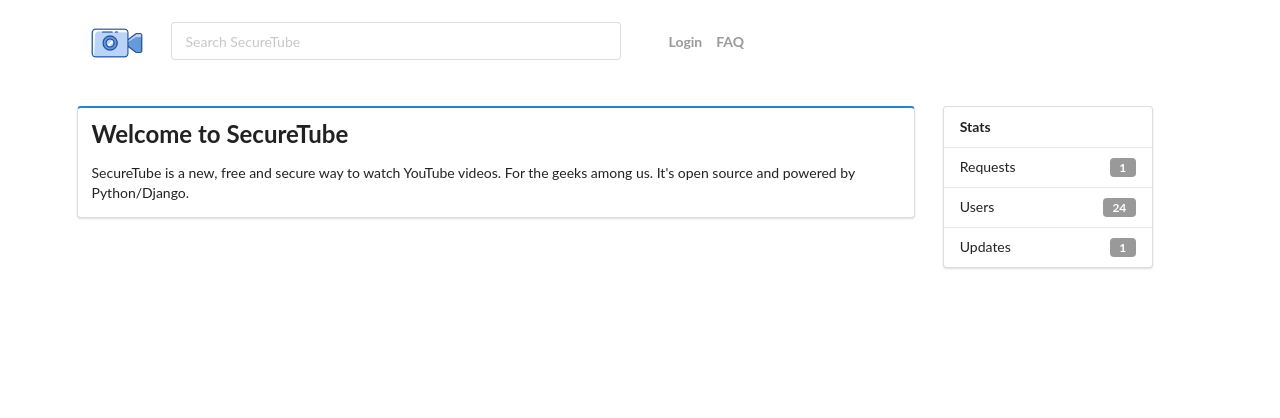
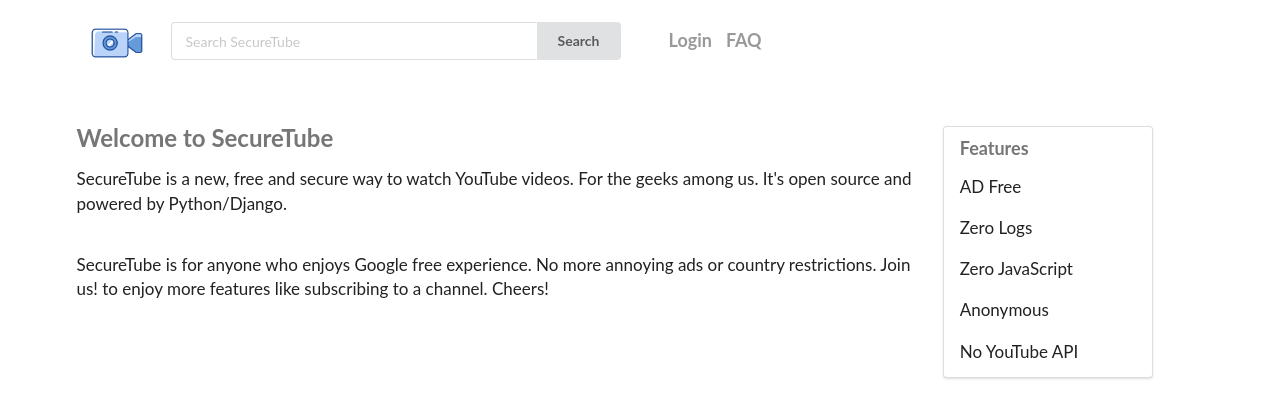
Before and after one commit to dnuka/securetube, a Django app: page / in a window 1280 px wide. Shown: the top 418 px of the page. Run offline with Django 3.2, Linux system fonts and the light colour scheme; some libraries are stand-ins or nearby versions.

Commit message:
minimal viable app

```diff
--- a/securetube/securetube.py
+++ b/securetube/securetube.py
@@ -1,7 +1,6 @@
 # securetube engine
 
 from urllib import request
-from pprint import pprint
 from bs4 import BeautifulSoup
 import youtube_dl
 
@@ -10,6 +9,14 @@
 
 def get_thumbnail(video_id):
 	return 'https://img.youtube.com/vi/{}/mqdefault.jpg'.format(video_id)
+
+
+def channel_info(url):
+	link = 'https://www.youtube.com/oembed?url={}&format=json'.format(url)
+	req = request.Request(link)
+	req.add_header("User-Agent", "36438")
+	with request.urlopen(req) as youtube:
+		pass
 
 
 def watch(url):
@@ -22,8 +29,8 @@
 		video = result['entries'][0]
 	else:
 		video = result
-		pprint(video['formats'])
-		print(len(video['formats']))
+		#pprint(video['formats'])
+		#print(len(video['formats']))
 		for vid in video['formats']:
 			if vid['vcodec'] == 'avc1.42001E':
 				return vid['url']
--- a/static/css/styles.css
+++ b/static/css/styles.css
@@ -7,6 +7,10 @@
 }
 
 .top_text {
-	font-size: 20px;
+	font-size: 30px;
 	font-weight: bold
 }
+
+.p_text {
+	font-size: 17px;
+}
--- a/templates/base.html
+++ b/templates/base.html
@@ -12,27 +12,28 @@
 
 		<div class="ui container">
 
-			<div class="ui link horizontal list fluid image">
+			<div class="ui link horizontal list image">
 				<div class="item">
 					<a href="/" class="ui tiny image">
 						<img src="{% static 'img/icon.png' %}">
 					</a>
 				</div>
 				<div class="item">
-					<form class="ui form" method="POST" action="/results">
+					<form class="" method="POST" action="/results">
 						{% csrf_token %}
-						<div class="ui input bar">
+						<div class="ui action input bar">
 							<input type="text" placeholder="Search SecureTube" name="query">
+							<div class="ui button">Search</div>
 						</div>
 					</form>
 				</div>
 				<div class="item nav_bar_right">
 				</div>
-				<div class="item top_text">
-					<a href="#">Login</a>
+				<div class="item">
+					<h3 class="ui header"><a href="#">Login</a></h3>
 				</div>
-				<div class="item top_text">
-					<a href="#">FAQ</a>
+				<div class="item">
+					<h3 class="ui header"><a href="#">FAQ</a></h3>
 				</div>
 
 			</div>
--- a/templates/securetube/index.html
+++ b/templates/securetube/index.html
@@ -2,37 +2,38 @@
 {% load staticfiles %}
 
 {% block title %}
-	home | securetube
+	Home | SecureTube
 {% endblock %}
 
 {% block content %}
 	<br>
+	<br>
 
 	<div class="ui grid">
 		<div class="twelve wide column">
-			<div class="ui blue segment">
-			<h2 class="ui header">Welcome to SecureTube</h2>
+			<h2 class="ui grey header">Welcome to SecureTube</h2>
 
-			<p>SecureTube is a new, free and secure way to watch YouTube videos. For the geeks among us. It's open source and powered by Python/Django.</p>
-			</div>
+			<p class="ui grey p_text">
+			SecureTube is a new, free and secure way to watch YouTube videos. For the geeks among us. It's open source and powered by Python/Django.
+			</p>
+			<br>
+			<p class="ui grey p_text">
+			SecureTube is for anyone who enjoys Google free experience. No more annoying ads or country restrictions. Join us! to enjoy more features like subscribing to a channel. Cheers!
+			</p>
 		</div>
 
 		<div class="four wide column">
 			<div class="ui vertical menu">
-				<div class="header item">Stats</div>
 				<a class="item">
-					Requests
-					<div class="ui label">1</div>
-				</a>
-				<a class="item">
-					Users
-					<div class="ui label">24</div>
-				</a>
-				<a class="item">
-					Updates
-					<div class="ui label">1</div>
+					<h3 class="ui grey header">Features</h3>
+					<p class="grey p_text">AD Free<p>
+					<p class="grey p_text">Zero Logs<p>
+					<p class="grey p_text">Zero JavaScript<p>
+					<p class="grey p_text">Anonymous<p>
+					<p class="grey p_text">No YouTube API</p>
 				</a>
 			</div>
+		</div>
 
 
 	</div>
--- a/templates/securetube/play.html
+++ b/templates/securetube/play.html
@@ -1,7 +1,7 @@
 {% extends 'base.html' %}
 {% load staticfiles %}
 
-{% block title %} play | securetube {% endblock %}
+{% block title %} Play | SecureTube {% endblock %}
 
 {% block content %}
 
--- a/templates/securetube/results.html
+++ b/templates/securetube/results.html
@@ -1,7 +1,7 @@
 {% extends 'base.html' %}
 {% load staticfiles %}
 
-{% block title %} results | securetube {% endblock %}
+{% block title %} Results | SecureTube {% endblock %}
 
 {% block content %}
 	<br>
@@ -19,7 +19,7 @@
 						<a>{{ item.description }}</a>
 						<input type="text" name="url"
 						value="{{ item.url }}" hidden>
-						<input type="submit" value="Play">
+						<input type="submit" value="▶️">
 					</form>
 				</div>
 			</div>
```
